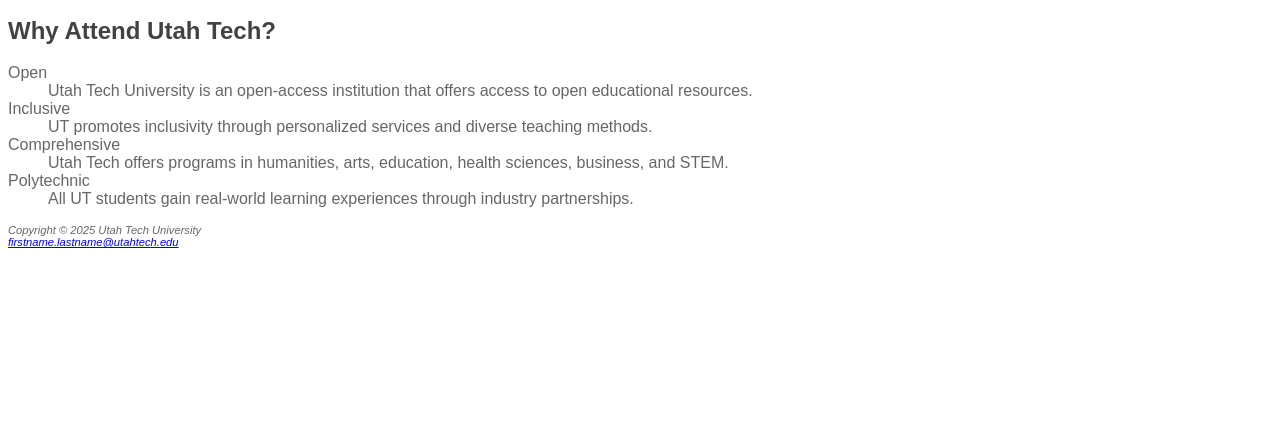
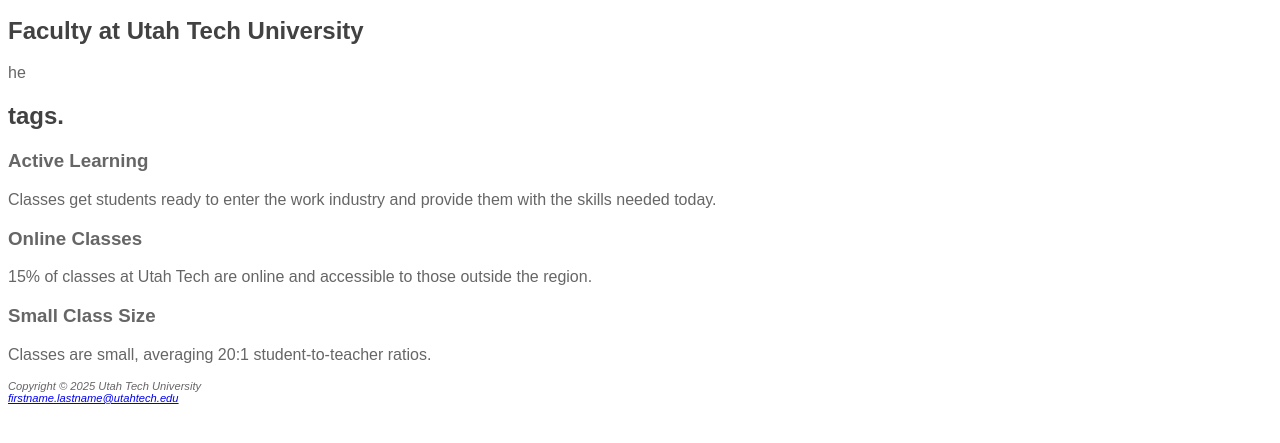
Before and after one commit to 28lopezambm-ai/se1400, a plain HTML site: page utahtech3/faculty.html in a window 1280 px wide. Shown: the part 125-568 px from the top of the page. Drawn offline with Linux system fonts and the light colour scheme; files that its build step writes are made by us from their sources.

Commit message:
i am the one who knocks

```diff
--- a/utahtech3/faculty.html
+++ b/utahtech3/faculty.html
@@ -2,7 +2,7 @@
 <html lang="en">
 <head>
     <link rel="stylesheet" href="css/styles.css">
-<title>Utah Tech University :: Students</title>
+<title>faculty</title>
   <meta charset="utf-8">
   <meta name="robots" content="noindex, nofollow">
 </head>
@@ -12,7 +12,7 @@
     <h1>Utah Tech University</h1>
   </header>
   <nav>
-    <div id="studenthero">
+    <div id="facultyhero">
       <img src="images/students.jpg" alt="Students on campus at Utah Tech University">
       <whidth="300" height="200">
       <a href="index.html">Home</a> &nbsp;
@@ -21,16 +21,14 @@
       <a href="alumni.html">Alumni</a>
   </nav>
   <main>
-    <h2>Why Attend Utah Tech?</h2>
-    <dl>
-      <dt>Open</dt>
-      <dd>Utah Tech University is an open-access institution that offers access to open educational resources.</dd>
-      <dt>Inclusive</dt>
-      <dd>UT promotes inclusivity through personalized services and diverse teaching methods.</dd>
-      <dt>Comprehensive</dt>
-      <dd>Utah Tech offers programs in humanities, arts, education, health sciences, business, and STEM.</dd>
-      <dt>Polytechnic</dt> <dd>All UT students gain real-world learning experiences through industry partnerships.</dd>
-    </dl>
+    <h2>Faculty at Utah Tech University</h2>
+    he <h2> tags.
+<h3>Active  Learning</h3>
+<p>Classes get students ready to enter the work industry and provide them with the skills needed today.</p>
+<h3>Online Classes</h3>
+<p>15% of classes at Utah Tech are online and accessible to those outside the region.</p>
+<h3>Small Class Size</h3>
+<p>Classes are small, averaging 20:1 student-to-teacher ratios.</p>
   </main>
   </div>
   </main>
```
